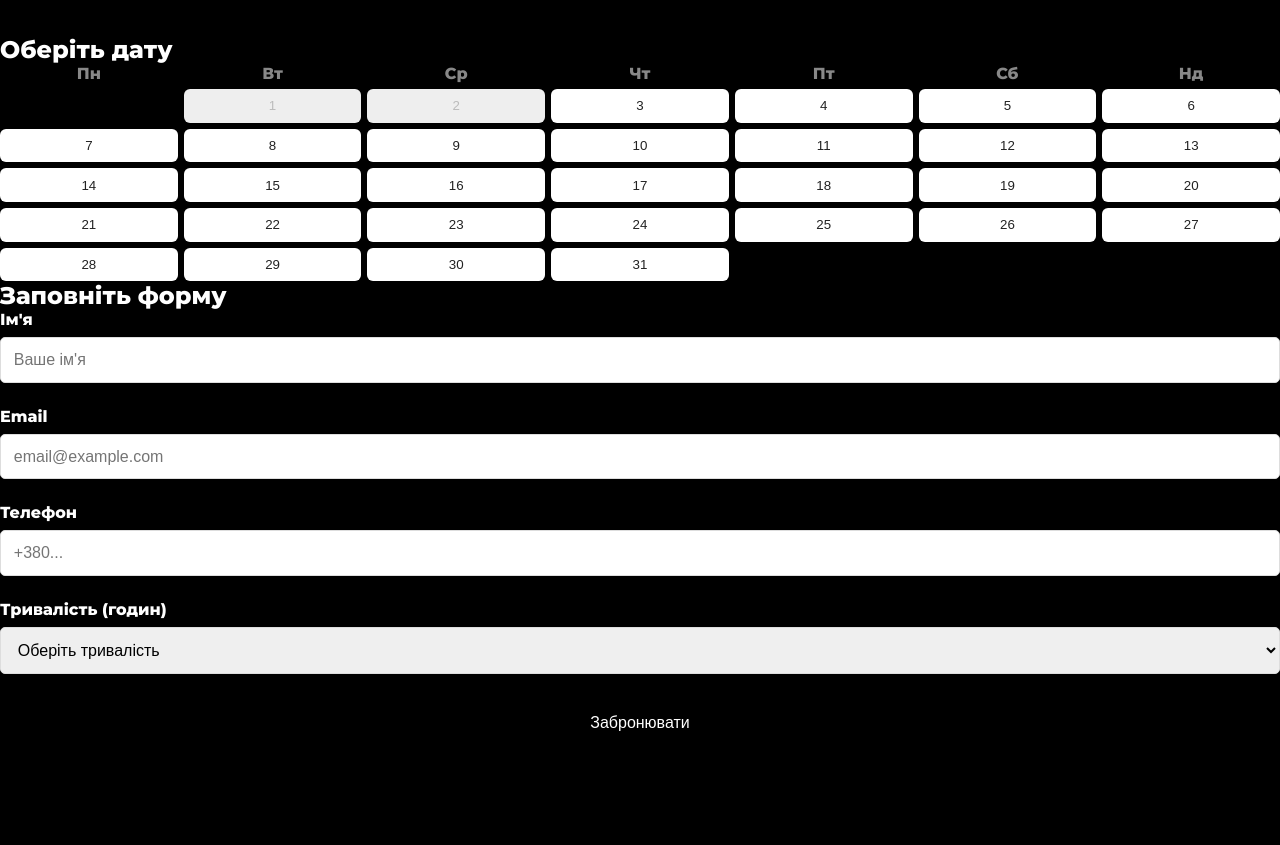
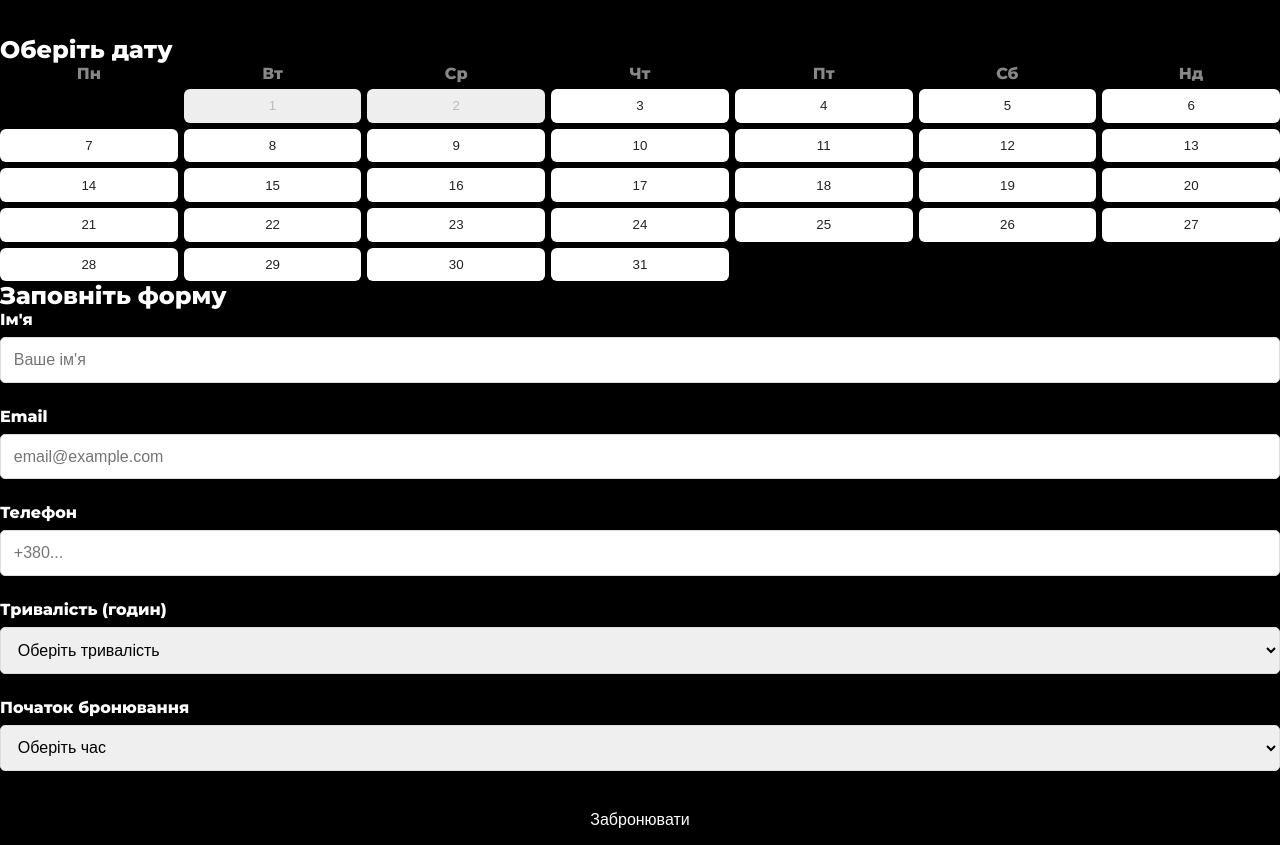
Before and after one commit to LEGIONERscu/MOOD-SPACE-STUDIO, a website: page public/booking.html in a window 1280 px wide. Before the commit the page ends 800 px from the top, so only its background shows below. Drawn offline with Linux system fonts and the light colour scheme; no server answers.

Commit message:
Додано можливість вибору початку бронювання до 19:00 (до 20:00)

```diff
--- a/public/booking.html
+++ b/public/booking.html
@@ -143,6 +143,23 @@
                             <option value="8">8</option>
                         </select>
                     </div>
+                    <div class="form-group">
+                        <label for="startTime">Початок бронювання</label>
+                        <select id="startTime" name="startTime" required>
+                            <option value="">Оберіть час</option>
+                            <option value="09:00">09:00</option>
+                            <option value="10:00">10:00</option>
+                            <option value="11:00">11:00</option>
+                            <option value="12:00">12:00</option>
+                            <option value="13:00">13:00</option>
+                            <option value="14:00">14:00</option>
+                            <option value="15:00">15:00</option>
+                            <option value="16:00">16:00</option>
+                            <option value="17:00">17:00</option>
+                            <option value="18:00">18:00</option>
+                            <option value="19:00">19:00</option>
+                        </select>
+                    </div>
                     <button type="submit" class="submit-btn" disabled>Забронювати</button>
                     <div id="successMessage" class="success-message"></div>
                     <div id="errorMessage" class="error-message"></div>
```
